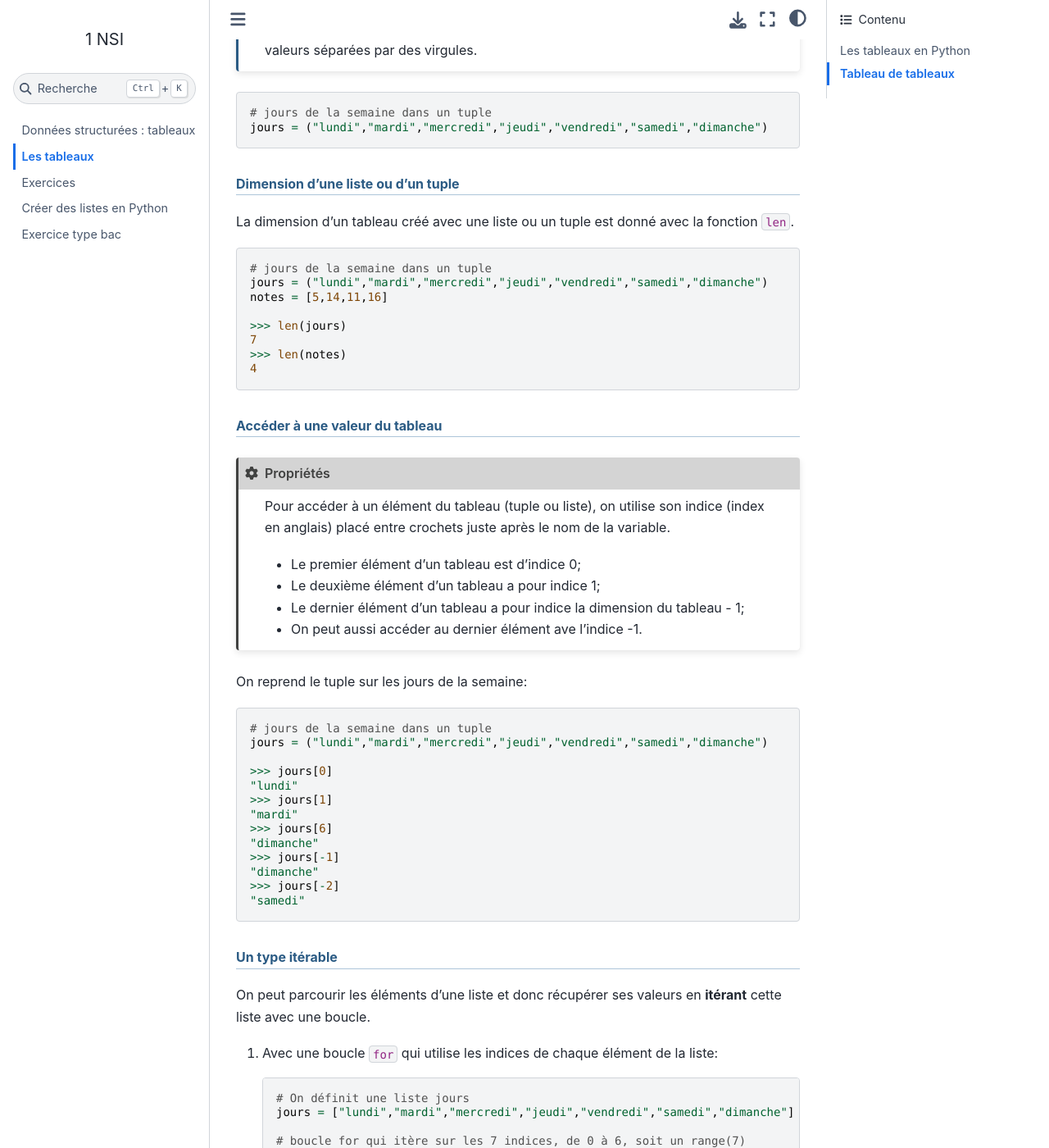
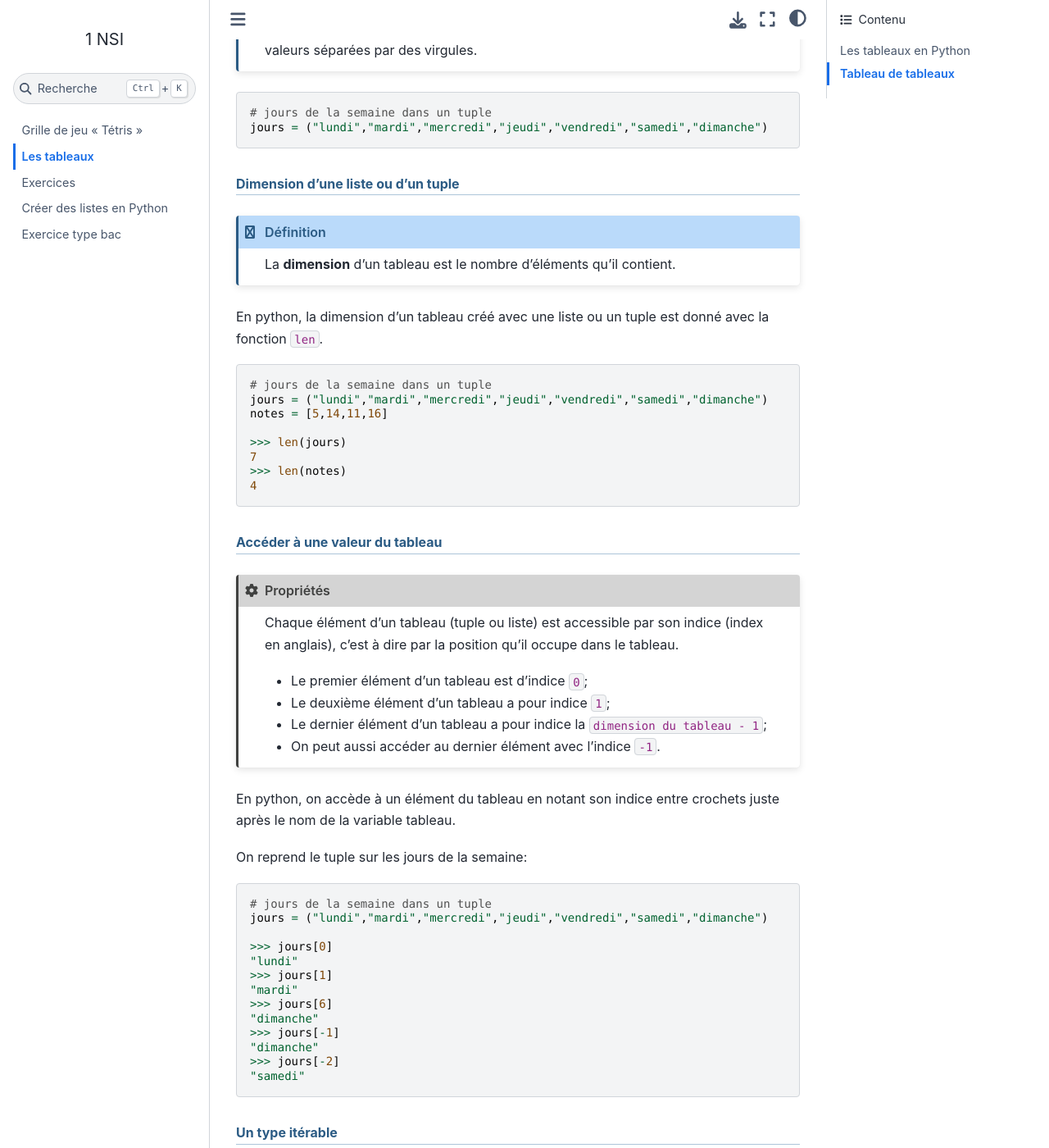
Before and after one commit to ychistel/1nsi_tableaux, a Sphinx documentation site: the page built from source/content/cours.rst, in a window 1280 px wide and 1400 px high, scrolled down 1211 px. Shown: the whole window at 82% size. Built offline with Sphinx 7.4.7 and the Sphinx Book theme 1.1.4, drawn with Linux system fonts in a browser that asks for light colours; some of the changed text lies outside the part shown.

Commit message:
mise à jour des contenus

```diff
--- a/source/content/cours.rst
+++ b/source/content/cours.rst
@@ -49,7 +49,12 @@
 
 .. rubric:: Dimension d'une liste ou d'un tuple
 
-La dimension d'un tableau créé avec une liste ou un tuple est donné avec la fonction ``len``.
+.. admonition:: Définition
+   :class: definition
+
+   La **dimension** d'un tableau est le nombre d'éléments qu'il contient.
+
+En python, la dimension d'un tableau créé avec une liste ou un tuple est donné avec la fonction ``len``.
 
 .. code:: python
 
@@ -67,12 +72,14 @@
 .. admonition:: Propriétés
    :class: propriete
 
-   Pour accéder à un élément du tableau (tuple ou liste), on utilise son indice (index en anglais) placé entre crochets juste après le nom de la variable.
+   Chaque élément d'un tableau (tuple ou liste) est accessible par son indice (index en anglais), c'est à dire par la position qu'il occupe dans le tableau.
 
-   - Le premier élément d'un tableau est d'indice 0;
-   - Le deuxième élément d'un tableau a pour indice 1;
-   - Le dernier élément d'un tableau a pour indice la dimension du tableau - 1;
-   - On peut aussi accéder au dernier élément ave l'indice -1.
+   - Le premier élément d'un tableau est d'indice ``0``;
+   - Le deuxième élément d'un tableau a pour indice ``1``;
+   - Le dernier élément d'un tableau a pour indice la ``dimension du tableau - 1``;
+   - On peut aussi accéder au dernier élément avec l'indice ``-1``.
+
+En python, on accède à un élément du tableau en notant son indice entre crochets juste après le nom de la variable tableau.
 
 On reprend le tuple sur les jours de la semaine:
 
@@ -94,29 +101,36 @@
 
 .. rubric:: Un type itérable
 
-On peut parcourir les éléments d'une liste et donc récupérer ses valeurs en **itérant** cette liste avec une boucle.
+.. admonition:: Définition
+   :class: definition
 
-#. Avec une boucle ``for`` qui utilise les indices de chaque élément de la liste:
+   Un type est itérable lorsqu'on peu accéder à chacune de ses valeurs.
 
-   .. code:: python
+   Les **listes** et les **tuples** python sont itérables.
 
-      # On définit une liste jours
-      jours = ["lundi","mardi","mercredi","jeudi","vendredi","samedi","dimanche"]
+On peut parcourir les éléments d'une liste et donc récupérer ses valeurs en **itérant** cette liste avec une **boucle**.
 
-      # boucle for qui itère sur les 7 indices, de 0 à 6, soit un range(7)
-      for i in range(7):
-          print(jours[i])
+Par exemple, avec une boucle qui utilise les **indices** de chaque élément de la liste:
 
-#. Avec une boucle ``for`` et le mot clé ``in``:
+.. code:: python
 
-   .. code:: python
+   # On définit une liste jours
+   jours = ["lundi","mardi","mercredi","jeudi","vendredi","samedi","dimanche"]
 
-      # On définit une liste jours
-      jours = ["lundi","mardi","mercredi","jeudi","vendredi","samedi","dimanche"]
+   # boucle for qui itère sur les 7 indices, de 0 à 6, soit un range(7)
+   for i in range(7):
+         print(jours[i])
 
-      # boucle for qui itère sur sur chaque élément de la liste
-      for jour in jours:
-          print(jour)
+Un autre exemple, avec une boucle qui **accède directement** à chaque valeur du tableau:
+
+.. code:: python
+
+   # On définit une liste jours
+   jours = ["lundi","mardi","mercredi","jeudi","vendredi","samedi","dimanche"]
+
+   # boucle for qui itère sur sur chaque élément de la liste
+   for jour in jours:
+         print(jour)
 
 .. rubric:: Modifier une valeur de la liste
 
@@ -133,7 +147,12 @@
 Tableau de tableaux
 -------------------
 
-Un tableau peut contenir des tableaux ! On parle alors de tableaux à 2 dimensions.
+.. admonition:: Définition
+   :class: definition
+
+   Un tableau dont chaque élément est un tableau est appelé **tableau à 2 dimensions**.
+
+   La dimension (longueur) du tableau est donnée par le nombre de tableaux qu'il contient.
 
 Par exemple, une grille de jeu peut se représenter par un tableau à 2 dimensions:
 
--- a/source/content/tetris.rst
+++ b/source/content/tetris.rst
@@ -1,5 +1,5 @@
-Données structurées : tableaux
-==============================
+Grille de jeu "Tétris"
+======================
 
 Tout le monde connaît le jeu **tétris** qui consiste à empiler des formes sans sortir du cadre défini par le jeu.
 
```
